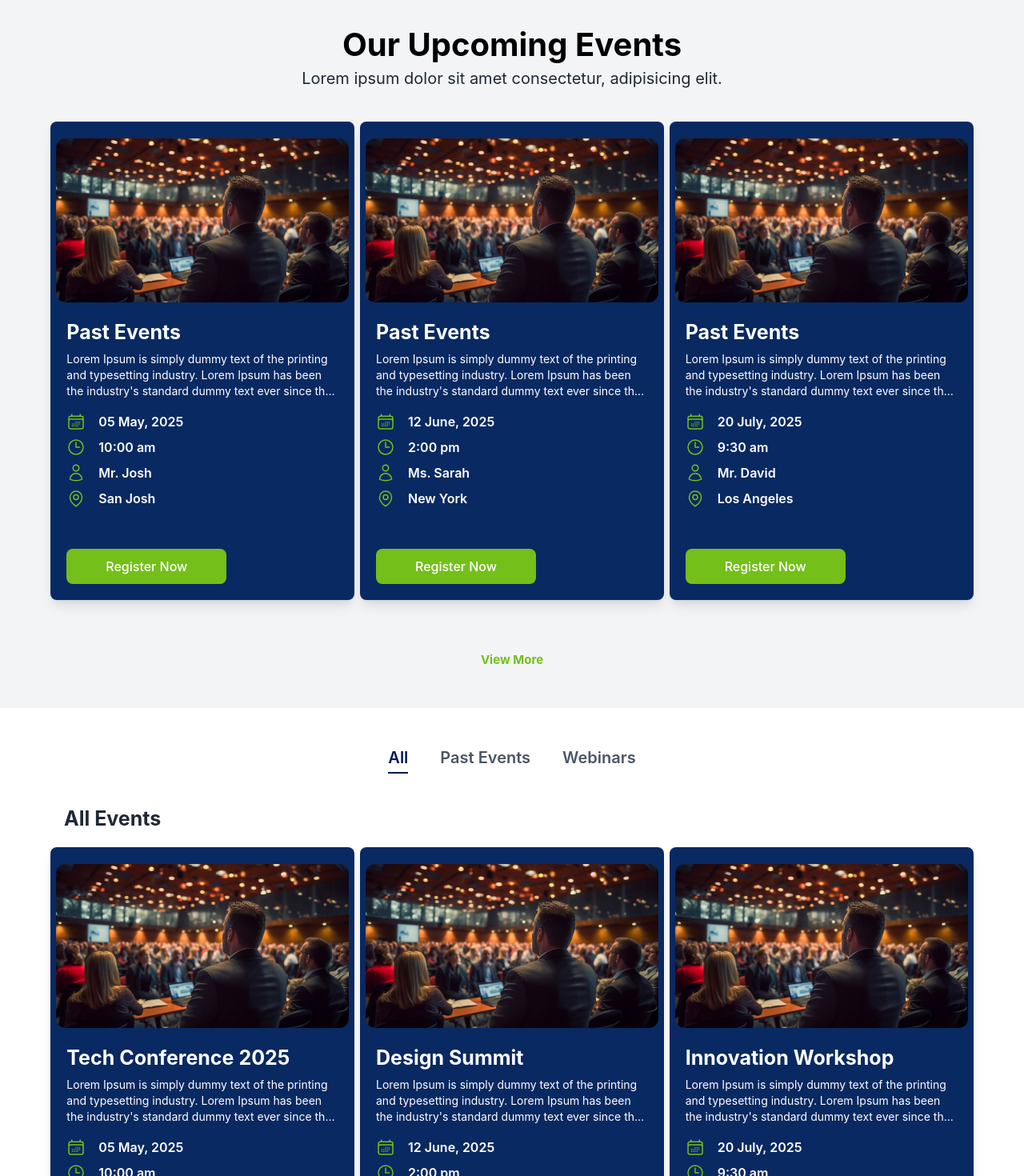
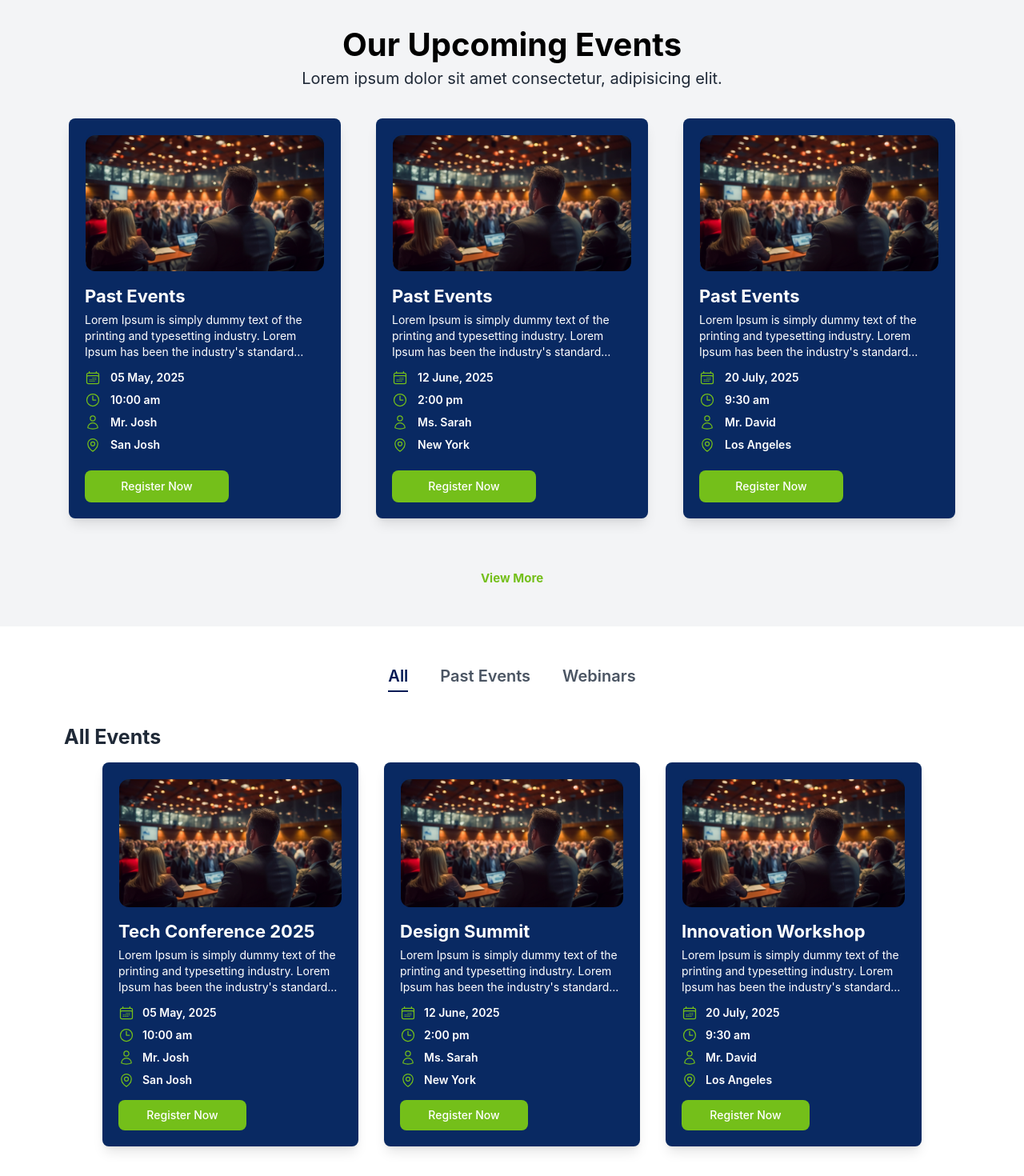
Before and after one commit to umerjaveed-sp/GMC-_-, a React (Vite) app in the folder client/: page /event in a window 1280 px wide. Shown: the part 900-2370 px from the top of the page at 80% size. Built offline with nearby package versions, Linux system fonts and the light colour scheme.

Commit message:
Event Responisve Done

```diff
--- a/client/src/components/Events/PastEvents.jsx
+++ b/client/src/components/Events/PastEvents.jsx
@@ -118,43 +118,43 @@ const PastEvents = () => {
           {activeFilter === "All" ? "All Events" : activeFilter}
         </h1>
         <div className="mx-4 sm:mx-8 md:mx-12 lg:mx-20 gap-[28px] space-y-5 flex items-center justify-center">
-          <div className="grid grid-cols-1 md:grid-cols-2 lg:grid-cols-3 gap-4 sm:gap-6 md:gap-8 lg:gap-10 place-items-center">
+          <div className="grid grid-cols-1 sm:grid-cols-2 lg:grid-cols-3 gap-3 sm:gap-4 md:gap-5 lg:gap-6 xl:gap-8 place-items-center">
             {filteredEvents.length > 0 ? (
               filteredEvents.map((item) => (
                 <div
                   key={item.id}
-                  className="bg-[#092962] rounded-lg shadow-lg overflow-hidden w-full max-w-[320px] sm:max-w-[360px] md:max-w-[380px] lg:w-[394px] h-auto min-h-[450px] sm:min-h-[500px] md:min-h-[540px] lg:h-[598px] mt-4 sm:mt-5 p-4 sm:p-5 gap-4 sm:gap-5 flex flex-col"
+                  className="bg-[#092962] rounded-lg shadow-lg overflow-hidden w-full max-w-[280px] sm:max-w-[260px] md:max-w-[280px] lg:max-w-[300px] xl:max-w-[320px] 2xl:max-w-[340px] h-auto min-h-[380px] sm:min-h-[400px] md:min-h-[420px] lg:min-h-[450px] xl:min-h-[480px] 2xl:min-h-[520px] mt-3 sm:mt-4 p-3 sm:p-4 md:p-5 gap-3 sm:gap-4 flex flex-col"
                 >
                   {/* Image Section */}
                   <div className="rounded-[8px] flex items-center justify-center w-full border border-[#092962]">
                     <img
                       src={webenar}
                       alt={item.subTitle}
-                      className="w-full max-w-[320px] sm:max-w-[360px] md:max-w-[380px] lg:w-[366px] h-[150px] sm:h-[170px] md:h-[185px] lg:h-[205px] rounded-[12px] object-cover"
+                      className="w-full h-[120px] sm:h-[130px] md:h-[140px] lg:h-[150px] xl:h-[160px] 2xl:h-[180px] rounded-[12px] object-cover"
                     />
                   </div>
 
                   {/* Content Section */}
-                  <div className="space-y-3 sm:space-y-4 text-white flex-1 flex flex-col">
-                    <div className="space-y-1 sm:space-y-2">
-                      <h3 className="text-xl sm:text-2xl md:text-[25px] font-bold">
+                  <div className="space-y-2 sm:space-y-3 text-white flex-1 flex flex-col">
+                    <div className="space-y-1 sm:space-y-1.5">
+                      <h3 className="text-base sm:text-[16px] md:text-[16px] lg:text-[22px] font-bold leading-tight line-clamp-2">
                         {item.subTitle}
                       </h3>
-                      <p className="text-xs sm:text-sm md:text-sm lg:text-sm leading-relaxed line-clamp-3">
+                      <p className="text-xs sm:text-xs md:text-sm leading-relaxed line-clamp-2 sm:line-clamp-3">
                         {item.description}
                       </p>
                     </div>
 
                     {/* Event Details */}
-                    <div className="flex-1 space-y-1.5 sm:space-y-2">
-                      <div className="flex gap-2 sm:gap-3 md:gap-4 items-center">
+                    <div className="flex-1 space-y-1 sm:space-y-1.5 md:space-y-2">
+                      <div className="flex gap-1.5 sm:gap-2 md:gap-2.5 items-center">
                         <svg
                           xmlns="http://www.w3.org/2000/svg"
                           fill="none"
                           viewBox="0 0 24 24"
                           strokeWidth={1.5}
                           stroke="currentColor"
-                          className="size-4 sm:size-5 md:size-5 lg:size-6 text-[rgba(116,191,26,1)] flex-shrink-0"
+                          className="size-3.5 sm:size-4 md:size-4.5 lg:size-5 text-[rgba(116,191,26,1)] flex-shrink-0"
                         >
                           <path
                             strokeLinecap="round"
@@ -162,19 +162,19 @@ const PastEvents = () => {
                             d="M6.75 3v2.25M17.25 3v2.25M3 18.75V7.5a2.25 2.25 0 0 1 2.25-2.25h13.5A2.25 2.25 0 0 1 21 7.5v11.25m-18 0A2.25 2.25 0 0 0 5.25 21h13.5A2.25 2.25 0 0 0 21 18.75m-18 0v-7.5A2.25 2.25 0 0 1 5.25 9h13.5A2.25 2.25 0 0 1 21 11.25v7.5m-9-6h.008v.008H12v-.008ZM12 15h.008v.008H12V15Zm0 2.25h.008v.008H12v-.008ZM9.75 15h.008v.008H9.75V15Zm0 2.25h.008v.008H9.75v-.008ZM7.5 15h.008v.008H7.5V15Zm0 2.25h.008v.008H7.5v-.008Zm6.75-4.5h.008v.008h-.008v-.008Zm0 2.25h.008v.008h-.008V15Zm0 2.25h.008v.008h-.008v-.008Zm2.25-4.5h.008v.008H16.5v-.008Zm0 2.25h.008v.008H16.5V15Z"
                           />
                         </svg>
-                        <span className="font-semibold text-xs sm:text-sm md:text-sm lg:text-base">
+                        <span className="font-semibold text-[10px] sm:text-xs md:text-sm">
                           {item.date}
                         </span>
                       </div>
 
-                      <div className="flex gap-2 sm:gap-3 md:gap-4 items-center">
+                      <div className="flex gap-1.5 sm:gap-2 md:gap-2.5 items-center">
                         <svg
                           xmlns="http://www.w3.org/2000/svg"
                           fill="none"
                           viewBox="0 0 24 24"
                           strokeWidth={1.5}
                           stroke="currentColor"
-                          className="size-4 sm:size-5 md:size-5 lg:size-6 text-[rgba(116,191,26,1)] flex-shrink-0"
+                          className="size-3.5 sm:size-4 md:size-4.5 lg:size-5 text-[rgba(116,191,26,1)] flex-shrink-0"
                         >
                           <path
                             strokeLinecap="round"
@@ -182,19 +182,19 @@ const PastEvents = () => {
                             d="M12 6v6h4.5m4.5 0a9 9 0 1 1-18 0 9 9 0 0 1 18 0Z"
                           />
                         </svg>
-                        <span className="font-semibold text-xs sm:text-sm md:text-sm lg:text-base">
+                        <span className="font-semibold text-[10px] sm:text-xs md:text-sm">
                           {item.time}
                         </span>
                       </div>
 
-                      <div className="flex gap-2 sm:gap-3 md:gap-4 items-center">
+                      <div className="flex gap-1.5 sm:gap-2 md:gap-2.5 items-center">
                         <svg
                           xmlns="http://www.w3.org/2000/svg"
                           fill="none"
                           viewBox="0 0 24 24"
                           strokeWidth={1.5}
                           stroke="currentColor"
-                          className="size-4 sm:size-5 md:size-5 lg:size-6 text-[rgba(116,191,26,1)] flex-shrink-0"
+                          className="size-3.5 sm:size-4 md:size-4.5 lg:size-5 text-[rgba(116,191,26,1)] flex-shrink-0"
                         >
                           <path
                             strokeLinecap="round"
@@ -202,19 +202,19 @@ const PastEvents = () => {
                             d="M15.75 6a3.75 3.75 0 1 1-7.5 0 3.75 3.75 0 0 1 7.5 0ZM4.501 20.118a7.5 7.5 0 0 1 14.998 0A17.933 17.933 0 0 1 12 21.75c-2.676 0-5.216-.584-7.499-1.632Z"
                           />
                         </svg>
-                        <span className="font-semibold text-xs sm:text-sm md:text-sm lg:text-base">
+                        <span className="font-semibold text-[10px] sm:text-xs md:text-sm truncate">
                           {item.host}
                         </span>
                       </div>
 
-                      <div className="flex gap-2 sm:gap-3 md:gap-4 items-center">
+                      <div className="flex gap-1.5 sm:gap-2 md:gap-2.5 items-center">
                         <svg
                           xmlns="http://www.w3.org/2000/svg"
                           fill="none"
                           viewBox="0 0 24 24"
                           strokeWidth={1.5}
                           stroke="currentColor"
-                          className="size-4 sm:size-5 md:size-5 lg:size-6 text-[rgba(116,191,26,1)] flex-shrink-0"
+                          className="size-3.5 sm:size-4 md:size-4.5 lg:size-5 text-[rgba(116,191,26,1)] flex-shrink-0"
                         >
                           <path
                             strokeLinecap="round"
@@ -227,7 +227,7 @@ const PastEvents = () => {
                             d="M19.5 10.5c0 7.142-7.5 11.25-7.5 11.25S4.5 17.642 4.5 10.5a7.5 7.5 0 1 1 15 0Z"
                           />
                         </svg>
-                        <span className="font-semibold text-xs sm:text-sm md:text-sm lg:text-base">
+                        <span className="font-semibold text-[10px] sm:text-xs md:text-sm truncate">
                           {item.location}
                         </span>
                       </div>
@@ -235,7 +235,7 @@ const PastEvents = () => {
 
                     {/* Register Button */}
                     <button
-                      className="flex items-center justify-center w-full max-w-[140px] sm:max-w-[160px] md:max-w-[180px] lg:max-w-[200px] h-[36px] sm:h-[38px] md:h-[40px] lg:h-[44px] px-1 py-1 gap-2 rounded-lg bg-[rgba(116,191,26,1)] font-medium text-white hover:bg-[#5FA016] transition-all duration-200 text-xs sm:text-sm md:text-sm lg:text-base mx-auto sm:mx-0"
+                      className="flex items-center justify-center w-full max-w-[110px] sm:max-w-[120px] md:max-w-[130px] lg:max-w-[150px] xl:max-w-[160px] h-[30px] sm:h-[32px] md:h-[34px] lg:h-[38px] px-1 py-1 gap-2 rounded-lg bg-[rgba(116,191,26,1)] font-medium text-white hover:bg-[#5FA016] transition-all duration-200 text-[10px] sm:text-xs md:text-sm mx-auto sm:mx-0"
                       onClick={() => navigate("/register")}
                     >
                       Register Now
@@ -244,7 +244,7 @@ const PastEvents = () => {
                 </div>
               ))
             ) : (
-              <div className="col-span-3 text-center text-gray-500 py-10">
+              <div className="col-span-1 sm:col-span-2 lg:col-span-3 text-center text-gray-500 py-10">
                 No events found for this category.
               </div>
             )}
--- a/client/src/components/Events/UpcomingEvents.jsx
+++ b/client/src/components/Events/UpcomingEvents.jsx
@@ -97,42 +97,42 @@ const UpcomingEvents = () => {
         </div>
 
         {/* Cards - Responsive Grid */}
-        <div className="grid grid-cols-1 md:grid-cols-2 lg:grid-cols-3 gap-4 sm:gap-6 md:gap-8 lg:gap-10 place-items-center">
+        <div className="grid grid-cols-1 sm:grid-cols-2 lg:grid-cols-3 gap-3 sm:gap-4 md:gap-5 lg:gap-6 xl:gap-8 place-items-center">
           {displayedEvents.map((item) => (
             <div
               key={item.id}
-              className="bg-[#092962] rounded-lg shadow-lg overflow-hidden w-full max-w-[320px] sm:max-w-[360px] md:max-w-[380px] lg:w-[394px] h-auto min-h-[450px] sm:min-h-[500px] md:min-h-[540px] lg:h-[598px] mt-4 sm:mt-5 p-4 sm:p-5 gap-4 sm:gap-5 flex flex-col"
+              className="bg-[#092962] rounded-lg shadow-lg overflow-hidden w-full max-w-[280px] sm:max-w-[260px] md:max-w-[280px] lg:max-w-[300px] xl:max-w-[340px] 2xl:max-w-[360px] h-auto min-h-[380px] sm:min-h-[400px] md:min-h-[420px] lg:min-h-[460px] xl:min-h-[500px] 2xl:h-[540px] mt-3 sm:mt-4 p-3 sm:p-4 md:p-5 gap-3 sm:gap-4 flex flex-col"
             >
               {/* Image Section */}
               <div className="rounded-[8px] flex items-center justify-center w-full border border-[#092962]">
                 <img
                   src={webenar}
                   alt={item.title}
-                  className="w-full max-w-[320px] sm:max-w-[360px] md:max-w-[380px] lg:w-[366px] h-[150px] sm:h-[170px] md:h-[185px] lg:h-[205px] rounded-[12px] object-cover"
+                  className="w-full h-[120px] sm:h-[130px] md:h-[140px] lg:h-[150px] xl:h-[170px] 2xl:h-[190px] rounded-[12px] object-cover"
                 />
               </div>
 
               {/* Content Section */}
-              <div className="space-y-3 sm:space-y-4 text-white flex-1 flex flex-col">
-                <div className="space-y-1 sm:space-y-2">
-                  <h3 className="text-xl sm:text-2xl md:text-[25px] font-bold">
+              <div className="space-y-2 sm:space-y-3 text-white flex-1 flex flex-col">
+                <div className="space-y-1 sm:space-y-1.5">
+                  <h3 className="text-base sm:text-lg md:text-xl lg:text-[22px] font-bold leading-tight">
                     {item.title}
                   </h3>
-                  <p className="text-xs sm:text-sm md:text-sm lg:text-sm leading-relaxed line-clamp-3">
+                  <p className="text-xs sm:text-xs md:text-sm leading-relaxed line-clamp-2 sm:line-clamp-3">
                     {item.description}
                   </p>
                 </div>
 
                 {/* Event Details */}
-                <div className="flex-1 space-y-1.5 sm:space-y-2">
-                  <div className="flex gap-2 sm:gap-3 md:gap-4 items-center">
+                <div className="flex-1 space-y-1 sm:space-y-1.5 md:space-y-2">
+                  <div className="flex gap-2 sm:gap-2.5 md:gap-3 items-center">
                     <svg
                       xmlns="http://www.w3.org/2000/svg"
                       fill="none"
                       viewBox="0 0 24 24"
                       strokeWidth={1.5}
                       stroke="currentColor"
-                      className="size-4 sm:size-5 md:size-5 lg:size-6 text-[rgba(116,191,26,1)] flex-shrink-0"
+                      className="size-3.5 sm:size-4 md:size-4.5 lg:size-5 text-[rgba(116,191,26,1)] flex-shrink-0"
                     >
                       <path
                         strokeLinecap="round"
@@ -140,19 +140,19 @@ const UpcomingEvents = () => {
                         d="M6.75 3v2.25M17.25 3v2.25M3 18.75V7.5a2.25 2.25 0 0 1 2.25-2.25h13.5A2.25 2.25 0 0 1 21 7.5v11.25m-18 0A2.25 2.25 0 0 0 5.25 21h13.5A2.25 2.25 0 0 0 21 18.75m-18 0v-7.5A2.25 2.25 0 0 1 5.25 9h13.5A2.25 2.25 0 0 1 21 11.25v7.5m-9-6h.008v.008H12v-.008ZM12 15h.008v.008H12V15Zm0 2.25h.008v.008H12v-.008ZM9.75 15h.008v.008H9.75V15Zm0 2.25h.008v.008H9.75v-.008ZM7.5 15h.008v.008H7.5V15Zm0 2.25h.008v.008H7.5v-.008Zm6.75-4.5h.008v.008h-.008v-.008Zm0 2.25h.008v.008h-.008V15Zm0 2.25h.008v.008h-.008v-.008Zm2.25-4.5h.008v.008H16.5v-.008Zm0 2.25h.008v.008H16.5V15Z"
                       />
                     </svg>
-                    <span className="font-semibold text-xs sm:text-sm md:text-sm lg:text-base">
+                    <span className="font-semibold text-xs sm:text-xs md:text-sm">
                       {item.date}
                     </span>
                   </div>
 
-                  <div className="flex gap-2 sm:gap-3 md:gap-4 items-center">
+                  <div className="flex gap-2 sm:gap-2.5 md:gap-3 items-center">
                     <svg
                       xmlns="http://www.w3.org/2000/svg"
                       fill="none"
                       viewBox="0 0 24 24"
                       strokeWidth={1.5}
                       stroke="currentColor"
-                      className="size-4 sm:size-5 md:size-5 lg:size-6 text-[rgba(116,191,26,1)] flex-shrink-0"
+                      className="size-3.5 sm:size-4 md:size-4.5 lg:size-5 text-[rgba(116,191,26,1)] flex-shrink-0"
                     >
                       <path
                         strokeLinecap="round"
@@ -160,19 +160,19 @@ const UpcomingEvents = () => {
                         d="M12 6v6h4.5m4.5 0a9 9 0 1 1-18 0 9 9 0 0 1 18 0Z"
                       />
                     </svg>
-                    <span className="font-semibold text-xs sm:text-sm md:text-sm lg:text-base">
+                    <span className="font-semibold text-xs sm:text-xs md:text-sm">
                       {item.time}
                     </span>
                   </div>
 
-                  <div className="flex gap-2 sm:gap-3 md:gap-4 items-center">
+                  <div className="flex gap-2 sm:gap-2.5 md:gap-3 items-center">
                     <svg
                       xmlns="http://www.w3.org/2000/svg"
                       fill="none"
                       viewBox="0 0 24 24"
                       strokeWidth={1.5}
                       stroke="currentColor"
-                      className="size-4 sm:size-5 md:size-5 lg:size-6 text-[rgba(116,191,26,1)] flex-shrink-0"
+                      className="size-3.5 sm:size-4 md:size-4.5 lg:size-5 text-[rgba(116,191,26,1)] flex-shrink-0"
                     >
                       <path
                         strokeLinecap="round"
@@ -180,19 +180,19 @@ const UpcomingEvents = () => {
                         d="M15.75 6a3.75 3.75 0 1 1-7.5 0 3.75 3.75 0 0 1 7.5 0ZM4.501 20.118a7.5 7.5 0 0 1 14.998 0A17.933 17.933 0 0 1 12 21.75c-2.676 0-5.216-.584-7.499-1.632Z"
                       />
                     </svg>
-                    <span className="font-semibold text-xs sm:text-sm md:text-sm lg:text-base">
+                    <span className="font-semibold text-xs sm:text-xs md:text-sm">
                       {item.host}
                     </span>
                   </div>
 
-                  <div className="flex gap-2 sm:gap-3 md:gap-4 items-center">
+                  <div className="flex gap-2 sm:gap-2.5 md:gap-3 items-center">
                     <svg
                       xmlns="http://www.w3.org/2000/svg"
                       fill="none"
                       viewBox="0 0 24 24"
                       strokeWidth={1.5}
                       stroke="currentColor"
-                      className="size-4 sm:size-5 md:size-5 lg:size-6 text-[rgba(116,191,26,1)] flex-shrink-0"
+                      className="size-3.5 sm:size-4 md:size-4.5 lg:size-5 text-[rgba(116,191,26,1)] flex-shrink-0"
                     >
                       <path
                         strokeLinecap="round"
@@ -205,7 +205,7 @@ const UpcomingEvents = () => {
                         d="M19.5 10.5c0 7.142-7.5 11.25-7.5 11.25S4.5 17.642 4.5 10.5a7.5 7.5 0 1 1 15 0Z"
                       />
                     </svg>
-                    <span className="font-semibold text-xs sm:text-sm md:text-sm lg:text-base">
+                    <span className="font-semibold text-xs sm:text-xs md:text-sm truncate">
                       {item.location}
                     </span>
                   </div>
@@ -213,7 +213,7 @@ const UpcomingEvents = () => {
 
                 {/* Register Button */}
                 <button
-                  className="flex items-center justify-center w-full max-w-[140px] sm:max-w-[160px] md:max-w-[180px] lg:max-w-[200px] h-[36px] sm:h-[38px] md:h-[40px] lg:h-[44px] px-1 py-1 gap-2 rounded-lg bg-[rgba(116,191,26,1)] font-medium text-white hover:bg-[#5FA016] transition-all duration-200 text-xs sm:text-sm md:text-sm lg:text-base mx-auto sm:mx-0"
+                  className="flex items-center justify-center w-full max-w-[120px] sm:max-w-[130px] md:max-w-[140px] lg:max-w-[160px] xl:max-w-[180px] h-[32px] sm:h-[34px] md:h-[36px] lg:h-[40px] px-1 py-1 gap-2 rounded-lg bg-[rgba(116,191,26,1)] font-medium text-white hover:bg-[#5FA016] transition-all duration-200 text-xs sm:text-xs md:text-sm mx-auto sm:mx-0"
                   onClick={() => navigate("/register")}
                 >
                   Register Now
```
Also changed, not shown: client/src/components/Events/LimitedSeats.jsx (+9 -9 lines).
